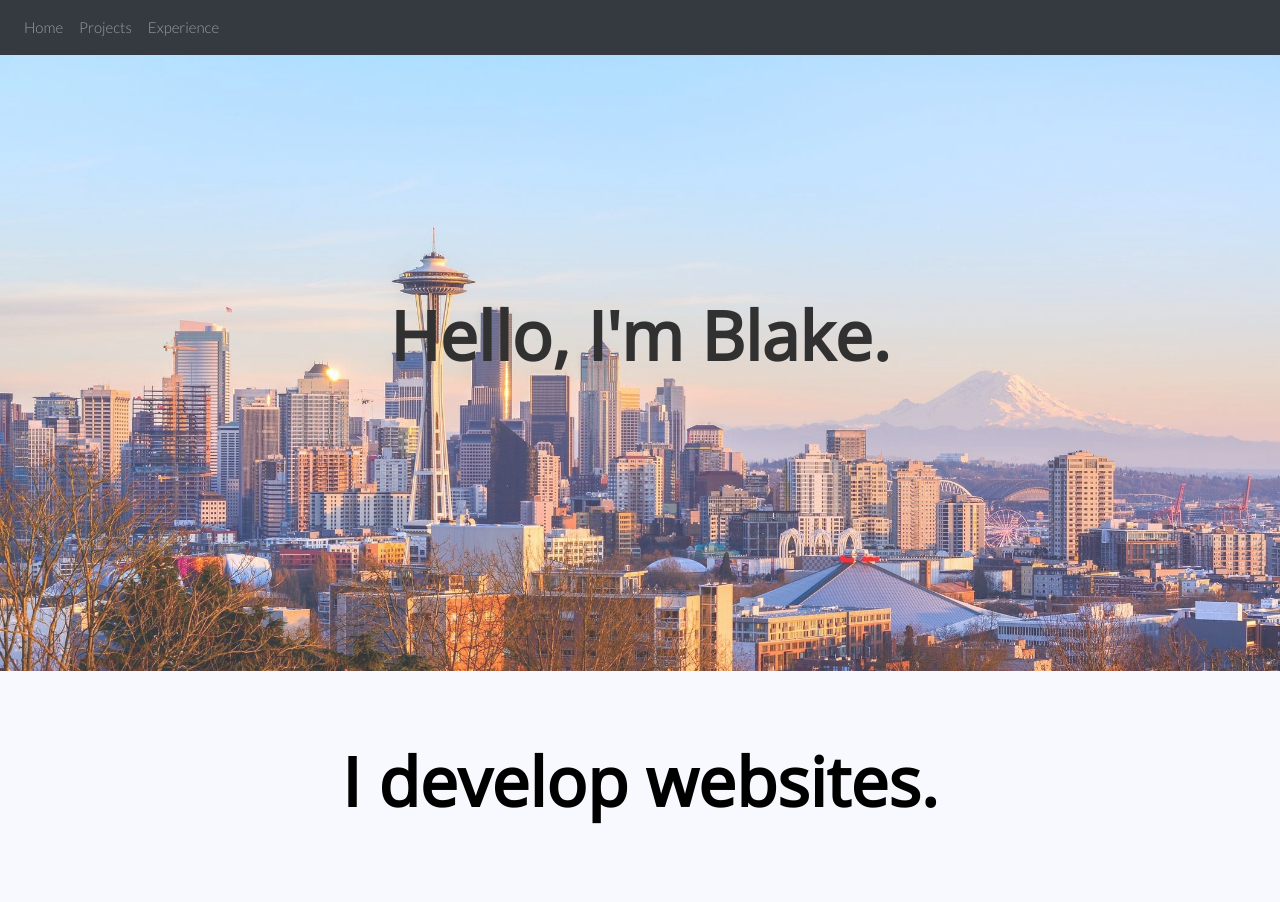
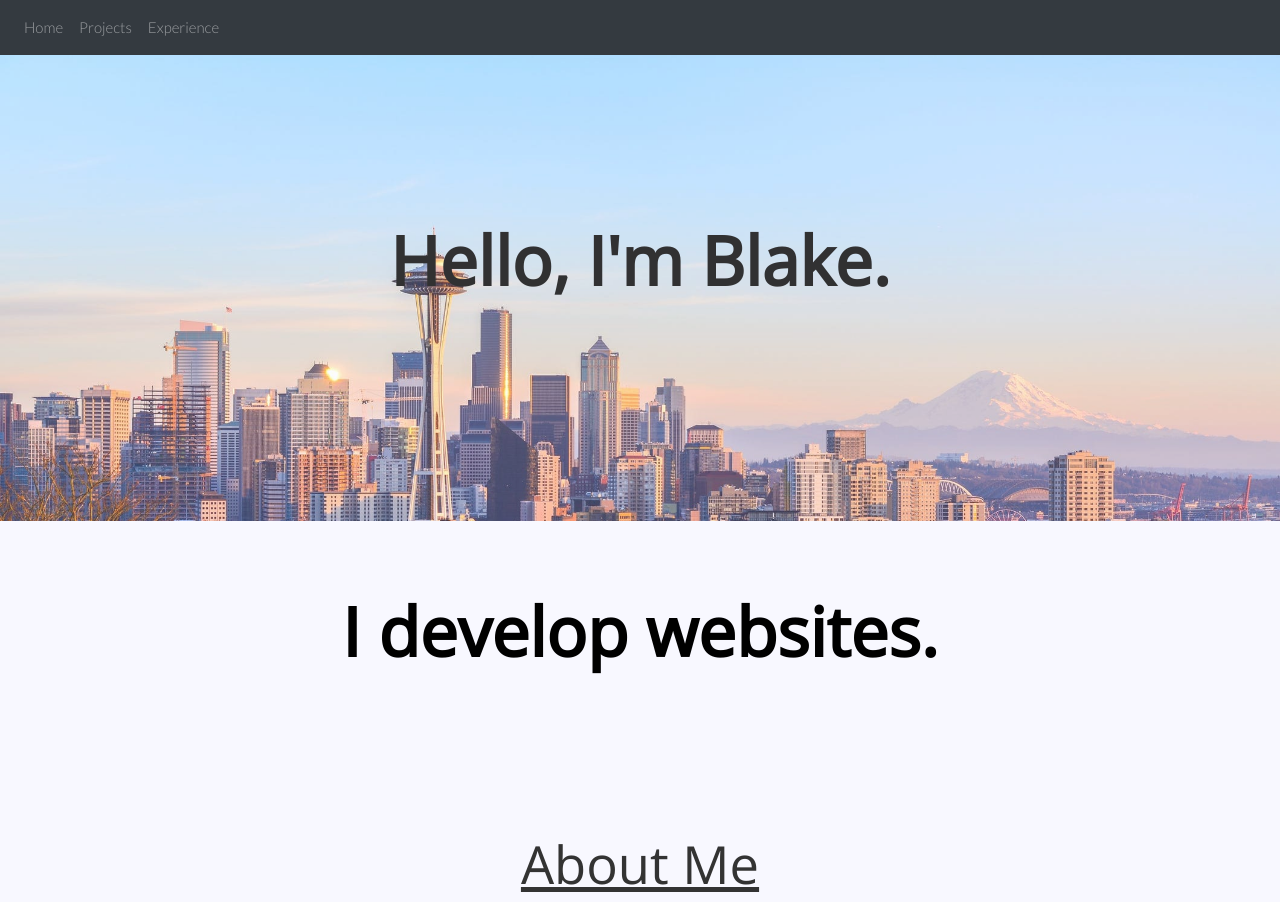
Before and after one commit to BlakeACollins/portfolio, a plain HTML site: page index.html in a window 1280 px wide. Shown: the top 902 px of the page. Drawn offline with nearby package versions, Linux system fonts and the light colour scheme.

Commit message:
Add files via upload

```diff
--- a/css/style.css
+++ b/css/style.css
@@ -127,6 +127,15 @@ p{
 }
 /*----MEDIA QUERIES-----------------------------------------------------------------*/
 @media (min-width: 1024px){
+  /*Bootstrap Jumbotron Styling*/
+.jumbotron{
+  max-width: 100vw;
+  background-image: url('../images/seattleSky-min.jpg');
+  background-size: cover;
+  background-repeat: no-repeat;
+  padding: 175px;
+  opacity: .8;
+}
   /*P element for the ABout ME section*/
 p{
   font-family: 'Roboto', Arial, Helvetica, sans-serif;
```
